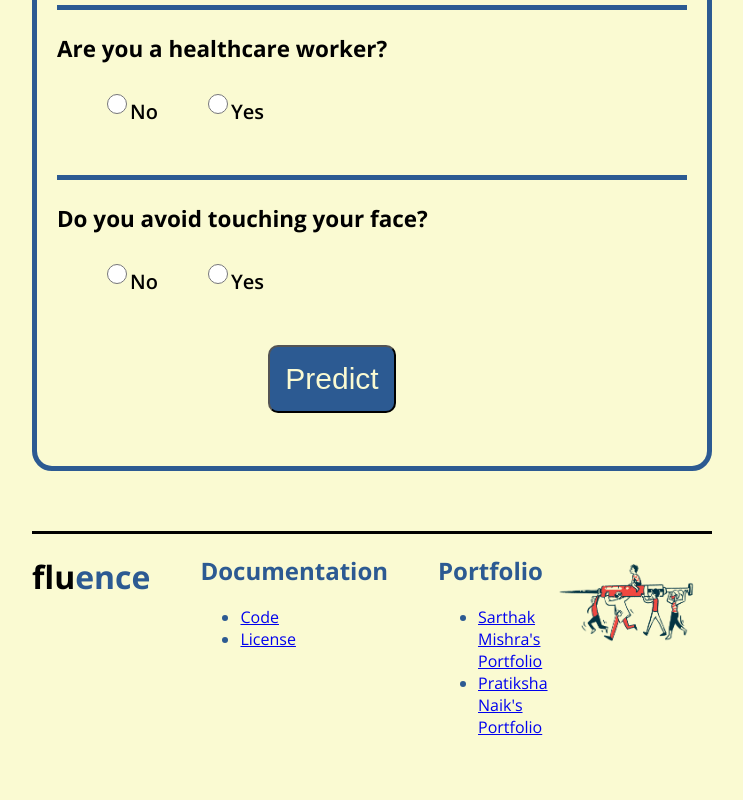
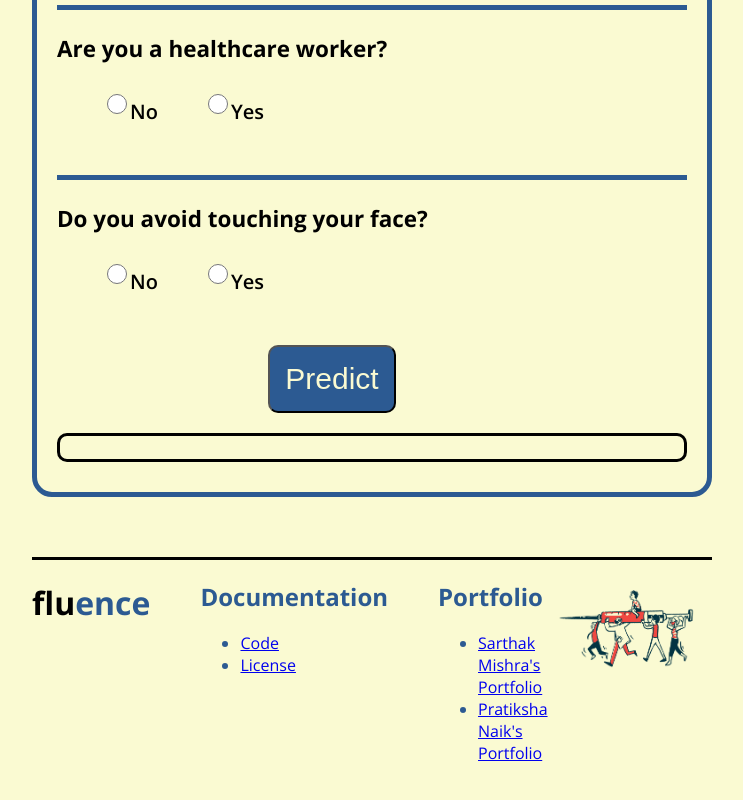
Before and after one commit to sarthakmishraa/fluence, a React (Create React App) app: page /model2 in a window 1280 px wide. Shown: the part 2337-3137 px from the top of the page, without its empty margins (268-1011 px from the left). Built offline with nearby package versions, Linux system fonts and the light colour scheme.

Commit message:
improved output UI

```diff
--- a/src/App.css
+++ b/src/App.css
@@ -238,6 +238,13 @@
     text-align: center;
 }
 
+.ModelOutput {
+    text-align: center;
+    border-radius: 10px;
+    border: 3px solid black;
+    margin-top: 20px;
+}
+
 /* Visualization Styling */
 
 .VisualisationsHeading {
--- a/src/Model1.js
+++ b/src/Model1.js
@@ -6,6 +6,7 @@
 
   const [values, setValues] = useState([""]);
   const [response, setResponse] = useState([""]);
+  const [flag, setFlag] = useState(false);
   const [selectedOption1, setSelectedOption1] = useState([""]);
   const [selectedOption2, setSelectedOption2] = useState([""]);
   const [selectedOption3, setSelectedOption3] = useState([""]);
@@ -68,6 +69,7 @@
 
   const handleSubmit = async(e) => {
     e.preventDefault();
+    setFlag(true);
     setValues(values);
     try {
       const response = await fetch('https://fluence-backend.onrender.com/api/process_input_h1n1', {
@@ -97,6 +99,7 @@
       else {
         setResponse("Some error occured");
       }
+      setFlag(false);
     }
     catch (error) {
       console.error("Error: ", error);
@@ -250,7 +253,9 @@
           <button className="ModelButton">Predict</button>
         </div>
 
-        {response && <h3>{response}</h3>}
+        <div className='ModelOutput'>
+          {flag && response.length===1 ? (<h3>Please wait for response</h3>) : (<h3>{response}</h3>)}
+        </div>
 
       </form>
 
--- a/src/Model2.js
+++ b/src/Model2.js
@@ -6,6 +6,7 @@
 
   const [values, setValues] = useState([""]);
   const [response, setResponse] = useState([""]);
+  const [flag, setFlag] = useState(false);
   const [selectedOption1, setSelectedOption1] = useState([""]);
   const [selectedOption2, setSelectedOption2] = useState([""]);
   const [selectedOption3, setSelectedOption3] = useState([""]);
@@ -74,6 +75,7 @@
 
   const handleSubmit = async(e) => {
     e.preventDefault();
+    setFlag(true);
     setValues(values);
     try {
       const response = await fetch('https://fluence-backend.onrender.com/api/process_input_seasonal', {
@@ -103,6 +105,7 @@
       else {
         setResponse("Some error occured");
       }
+      setFlag(false);
     }
     catch (error) {
       console.error("Error: ", error);
@@ -249,7 +252,9 @@
           <button className="ModelButton">Predict</button>
         </div>
 
-        {response && <h3>{response}</h3>}
+        <div className='ModelOutput'>
+          {flag && response.length===1 ? (<h3>Please wait for response</h3>) : (<h3>{response}</h3>)}
+        </div>
 
       </form>
 
```
